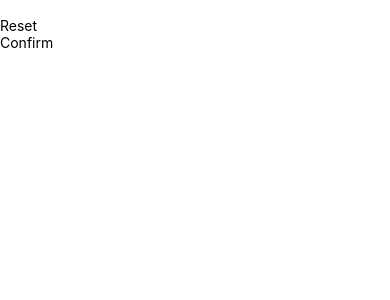
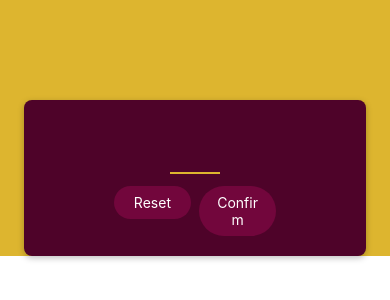
Before and after one commit to Karamysh/Guess-number-game, a React Native app: screen / in a window 390 px wide. Shown: the top 300 px of the page. Built offline with nearby package versions, Linux system fonts and the light colour scheme.

Commit message:
feat: add styling to input container and buttons

```diff
--- a/App.js
+++ b/App.js
@@ -1,8 +1,16 @@
-import { StyleSheet } from 'react-native';
+import { View, StyleSheet } from 'react-native';
 import StartGameScreen from './screens/StartGameScreen';
 
 export default function App() {
-  return <StartGameScreen />;
+  return (
+    <View style={styles.rootScreen}>
+      <StartGameScreen />
+    </View>
+  );
 }
 
-const styles = StyleSheet.create({});
+const styles = StyleSheet.create({
+  rootScreen: {
+    backgroundColor: '#ddb52f',
+  },
+});
--- a/components/PrimaryButton.js
+++ b/components/PrimaryButton.js
@@ -1,11 +1,34 @@
-import { View, Text } from 'react-native';
+import { View, Text, Pressable, StyleSheet } from 'react-native';
 
 function PrimaryButton({ children }) {
   return (
-    <View>
-      <Text>{children}</Text>
+    <View style={styles.buttonOuterContainer}>
+      <Pressable
+        style={styles.buttonInnerContainer}
+        android_ripple={{ color: '#640233' }}
+      >
+        <Text style={styles.buttonText}>{children}</Text>
+      </Pressable>
     </View>
   );
 }
 
 export default PrimaryButton;
+
+const styles = StyleSheet.create({
+  buttonOuterContainer: {
+    borderRadius: 28,
+    margin: 4,
+    overflow: 'hidden',
+  },
+  buttonInnerContainer: {
+    backgroundColor: '#72063c',
+    paddingVertical: 8,
+    paddingHorizontal: 16,
+    elevation: 2,
+  },
+  buttonText: {
+    color: 'white',
+    textAlign: 'center',
+  },
+});
--- a/screens/StartGameScreen.js
+++ b/screens/StartGameScreen.js
@@ -3,10 +3,22 @@
 
 function StartGameScreen() {
   return (
-    <View>
-      <TextInput />
-      <PrimaryButton>Reset</PrimaryButton>
-      <PrimaryButton>Confirm</PrimaryButton>
+    <View style={styles.inputContainer}>
+      <TextInput
+        style={styles.numberInput}
+        maxLength={2}
+        keyboardType="number-pad"
+        autoCapitalize="none"
+        autoCorrect={false}
+      />
+      <View style={styles.buttonsContainer}>
+        <View style={styles.buttonContainer}>
+          <PrimaryButton>Reset</PrimaryButton>
+        </View>
+        <View style={styles.buttonContainer}>
+          <PrimaryButton>Confirm</PrimaryButton>
+        </View>
+      </View>
     </View>
   );
 }
@@ -15,10 +27,12 @@
 
 const styles = StyleSheet.create({
   inputContainer: {
+    justifyContent: 'center',
+    alignItems: 'center',
     marginTop: 100,
     marginHorizontal: 24,
     padding: 16,
-    backgroundColor: '#72063c',
+    backgroundColor: '#4e0329',
     borderRadius: 8,
     elevation: 4,
     shadowColor: 'black',
@@ -26,4 +40,21 @@
     shadowRadius: 6,
     shadowOpacity: 0.25,
   },
+  numberInput: {
+    height: 50,
+    width: 50,
+    fontSize: 32,
+    borderBottomColor: '#ddb52f',
+    borderBottomWidth: 2,
+    color: '#ddb52f',
+    marginVertical: 8,
+    fontWeight: 'bold',
+    textAlign: 'center',
+  },
+  buttonsContainer: {
+    flexDirection: 'row',
+  },
+  buttonContainer: {
+    flex: 1,
+  },
 });
```
